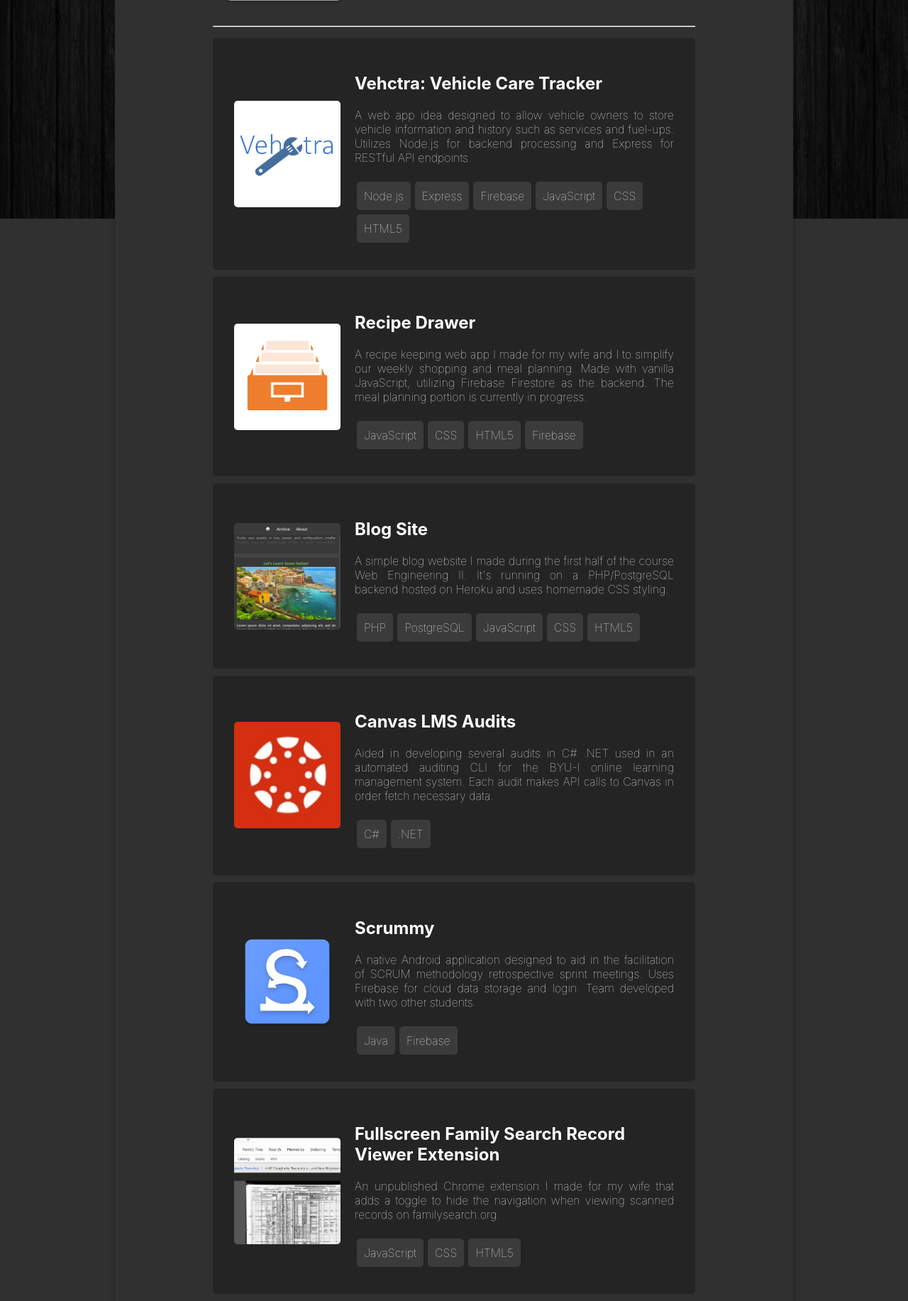
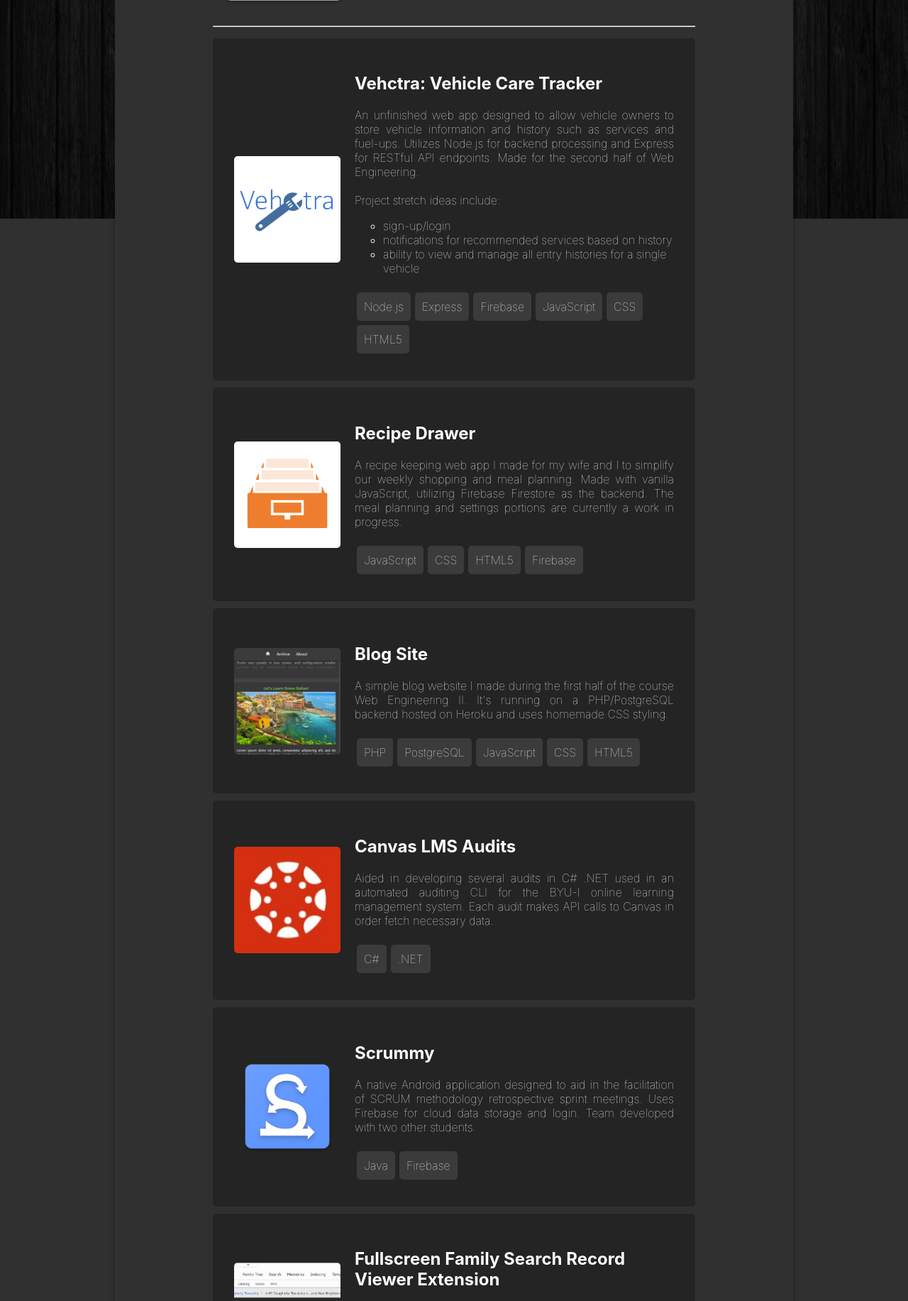
Before and after one commit to johnreiley/project-portfolio, a PHP site: page / in a window 1280 px wide. Shown: the part 492-2325 px from the top of the page at 71% size. Run offline with PHP 8.4, Linux system fonts and the light colour scheme; grey boxes are pictures that could not be loaded.

Commit message:
updated some styling and description for vehctra

```diff
--- a/index.css
+++ b/index.css
@@ -45,7 +45,7 @@ footer {
   display: block;
 }
 
-.projects li {
+.projects .project {
   display: -webkit-box;
   display: -ms-flexbox;
   display: flex;
@@ -56,7 +56,7 @@ footer {
   padding: 10px;
 }
 
-.projects li a {
+.projects .project a {
   display: -webkit-box;
   display: -ms-flexbox;
   display: flex;
@@ -69,16 +69,16 @@ footer {
   width: 100%;
 }
 
-.projects li a:hover {
+.projects .project a:hover {
   -webkit-filter: brightness(0.8);
           filter: brightness(0.8);
 }
 
-.projects li .proj-img {
+.projects .project .proj-img {
   border-radius: 10px;
 }
 
-.projects li .proj-img img {
+.projects .project .proj-img img {
   -o-object-fit: cover;
      object-fit: cover;
   width: 150px;
@@ -110,6 +110,8 @@ footer {
   margin: 3px;
   display: inline;
   background-color: var(--second-bgd-color);
+  border-radius: 5px;
+  padding: 10px;
 }
 
 /******** SMALL SCREENS *********/
--- a/index.html
+++ b/index.html
@@ -26,13 +26,20 @@
         </div>
         <hr>
         <ul class="projects">
-            <li>
+            <li class="project">
                 <a href="https://vehctra.herokuapp.com">
                     <div class="proj-img"><img src="resources/vehctra.png" alt="Vehctra Icon"></div>
                     <div class="proj-content">
                         <h2 class="title">Vehctra: Vehicle Care Tracker</h2>
                         <p class="desc">
-                            A web app idea designed to allow vehicle owners to store vehicle information and history such as services and fuel-ups.  Utilizes Node.js for backend processing and Express for RESTful API endpoints.
+                            An unfinished web app designed to allow vehicle owners to store vehicle information and history such as services and fuel-ups.  Utilizes Node.js for backend processing and Express for RESTful API endpoints.  Made for the second half of Web Engineering.
+                            <br><br>
+                            Project stretch ideas include:
+                            <ul>
+                                <li>sign-up/login</li>
+                                <li>notifications for recommended services based on history</li>
+                                <li>ability to view and manage all entry histories for a single vehicle</li>
+                            </ul>
                         </p>
                         <ul class="tags">
                             <li>Node.js</li>
@@ -45,14 +52,14 @@
                     </div>
                 </a>
             </li>
-            <li>
+            <li class="project">
                 <a href="https://supermormon.github.io/recipe_drawer/src/index.html">
                     <div class="proj-img"><img src="resources/recipe_drawer_icon.png" alt=""></div>
                     <div class="proj-content">
                         <h2 class="title">Recipe Drawer</h2>
                         <p class="desc">A recipe keeping web app I made for my wife and I to simplify our weekly
                             shopping and meal planning. Made with vanilla JavaScript, utilizing Firebase Firestore as
-                            the backend. The meal planning portion is currently in progress.
+                            the backend. The meal planning and settings portions are currently a work in progress.
                         </p>
                         <ul class="tags">
                             <li>JavaScript</li>
@@ -63,7 +70,8 @@
                     </div>
                 </a>
             </li>
-            <li><a href="http://calm-bastion-61884.herokuapp.com/project-blog/index.php">
+            <li class="project">
+                <a href="http://calm-bastion-61884.herokuapp.com/project-blog/index.php">
                     <div class="proj-img"><img src="resources/blog-site.jpg" alt=""></div>
                     <div class="proj-content">
                         <h2 class="title">Blog Site</h2>
@@ -80,7 +88,7 @@
                     </div>
                 </a>
             </li>
-            <li>
+            <li class="project">
                 <a>
                     <div class="proj-img"><img src="resources/canvas-icon.jpg" alt=""></div>
                     <div class="proj-content">
@@ -96,7 +104,8 @@
                     </div>
                 </a>
             </li>
-            <li><a href="https://github.com/supermormon/Scrummy">
+            <li class="project">
+                <a href="https://github.com/supermormon/Scrummy">
                     <div class="proj-img"><img src="resources/ic_scrummy_retro_launcher.png" alt=""></div>
                     <div class="proj-content">
                         <h2 class="title">Scrummy</h2>
@@ -111,7 +120,8 @@
                     </div>
                 </a>
             </li>
-            <li><a href="https://github.com/supermormon/fs-fullscreen-file-viewer">
+            <li class="project">
+                <a href="https://github.com/supermormon/fs-fullscreen-file-viewer">
                     <div class="proj-img"><img src="resources/fs-extension.gif" alt=""></div>
                     <div class="proj-content">
                         <h2 class="title">Fullscreen Family Search Record Viewer Extension</h2>
--- a/index.scss
+++ b/index.scss
@@ -44,7 +44,7 @@ footer {
     padding: 0;
     display: block;
 
-    li {
+    .project {
         display: flex;
         background-color: var(--nav-bgd-color);
         width: inherit;
@@ -83,6 +83,10 @@ footer {
     padding: 10px;
     .desc {
         text-align: justify;
+
+        ul, ol {
+
+        }
     }
 
     .tags {
@@ -94,6 +98,8 @@ footer {
             margin: 3px;
             display: inline;
             background-color: var(--second-bgd-color);
+            border-radius: 5px;
+            padding: 10px;
         }
     }
 }
```
Also changed, not shown: 1 other file.
